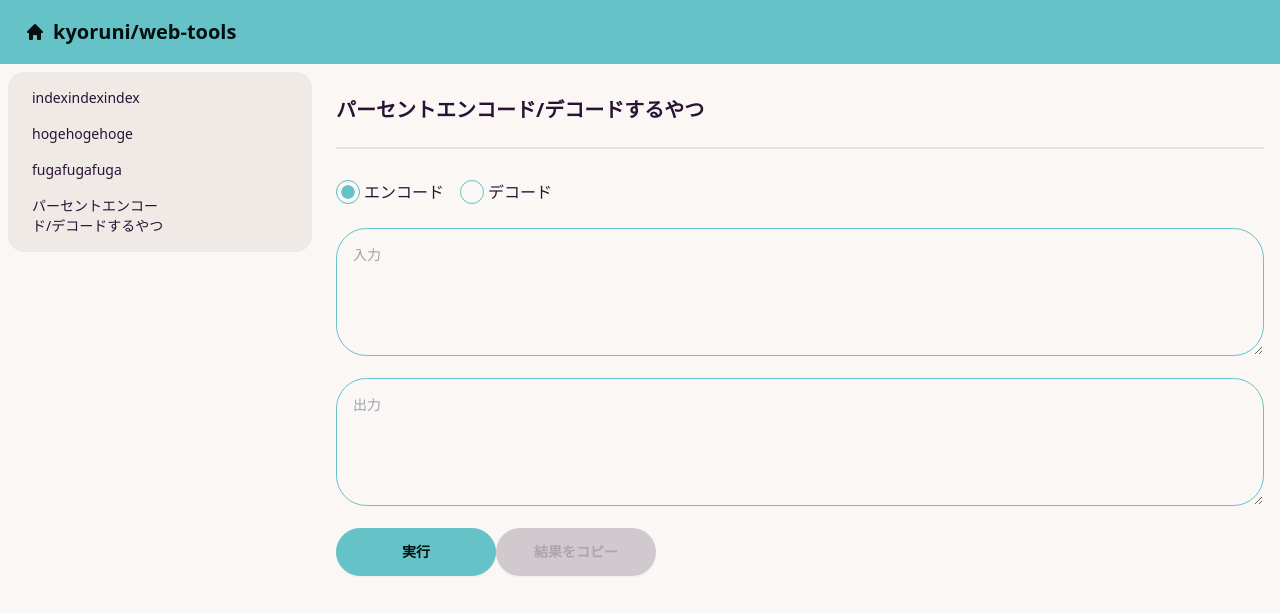
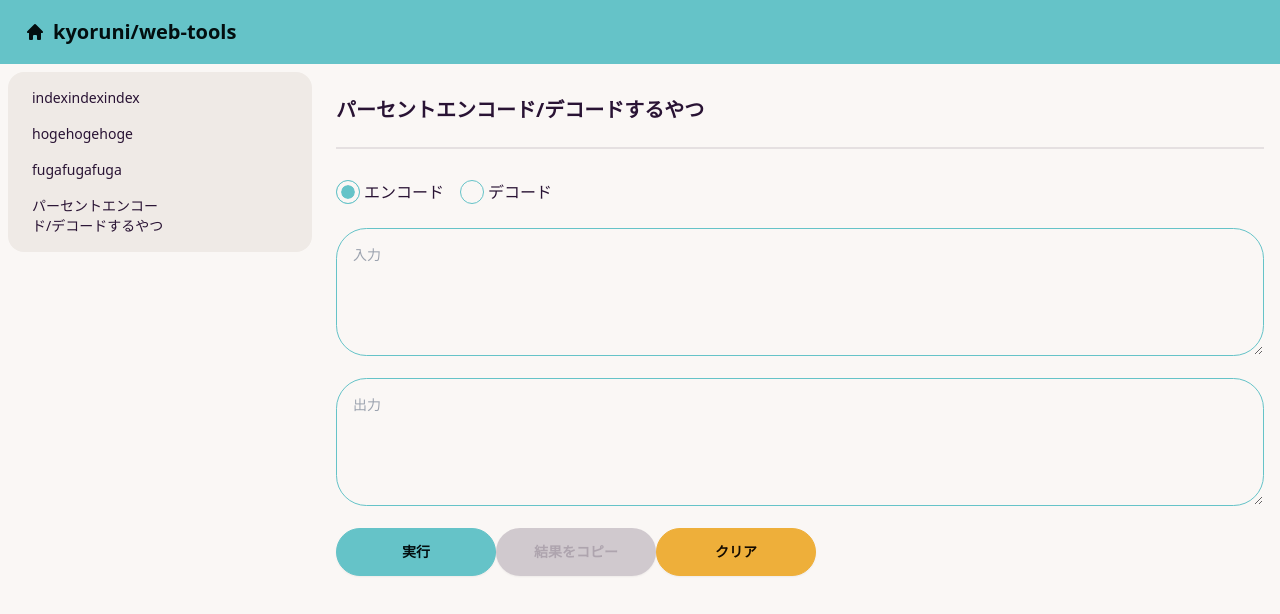
Before and after one commit to kyoruni/web-tools, a Nuxt app: page /percent-endecode in a window 1280 px wide. Shown: the top 614 px of the page. Built offline with nearby package versions, Linux system fonts and the light colour scheme.

Commit message:
:wrench: クリアボタン設置

```diff
--- a/pages/percent-endecode.vue
+++ b/pages/percent-endecode.vue
@@ -12,6 +12,7 @@
     <textarea class="textarea textarea-primary textarea-md w-full h-32" placeholder="出力" v-model="outputText"></textarea>
     <button class="btn btn-primary w-40 mt-4 mb-4" @click="execute">実行</button>
     <button class="btn btn-secondary w-40 mt-4 mb-4" :class="{ 'btn-disabled': isOutputEmpty }" :aria-disabled="isOutputEmpty" @click="copyButton">結果をコピー</button>
+    <button class="btn btn-accent w-40 mb-4" @click="clear">クリア</button>
   </div>
 </template>
 
@@ -60,4 +61,9 @@ const copyButton = (() => {
     alert('コピーに失敗しました…');
   }
 });
+
+const clear = (() => {
+  inputText.value = '';
+  outputText.value = '';
+});
 </script>
```
